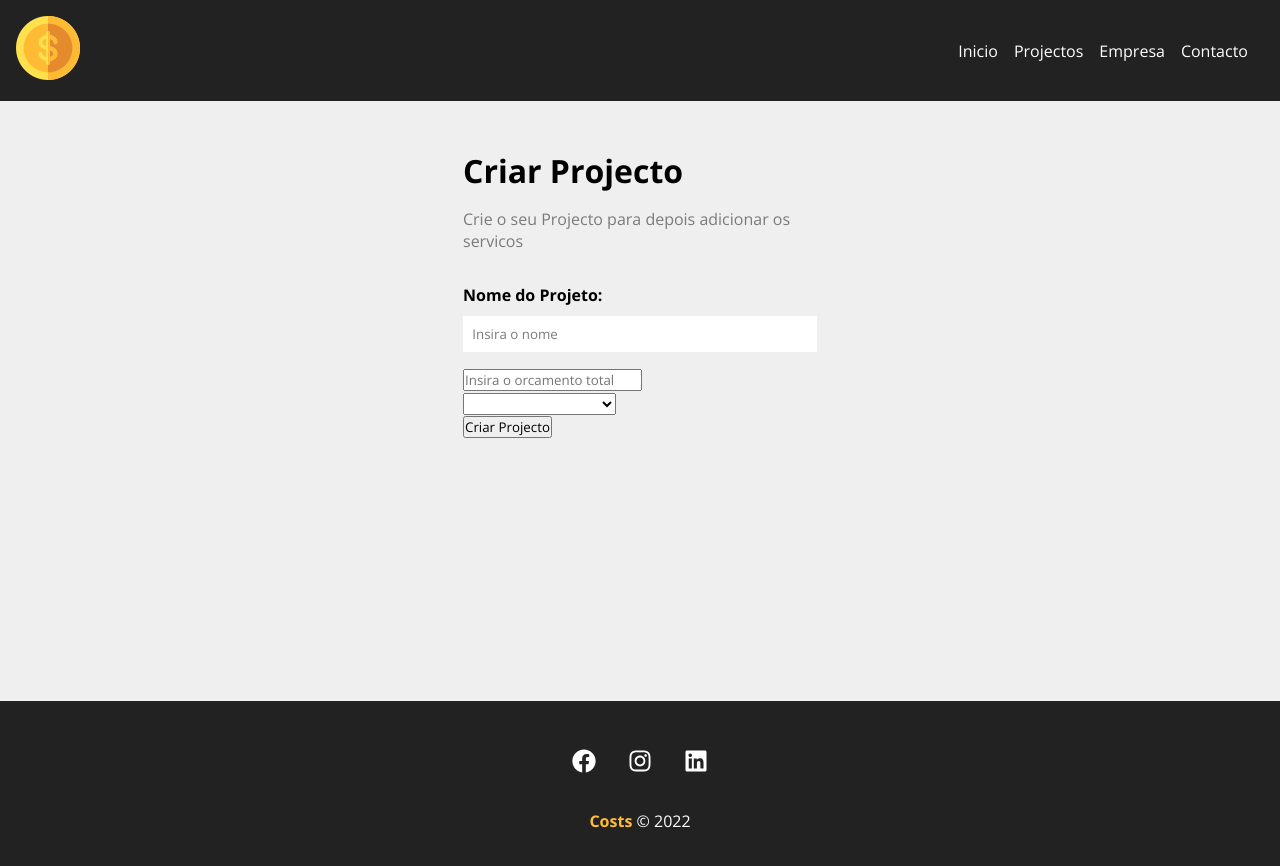
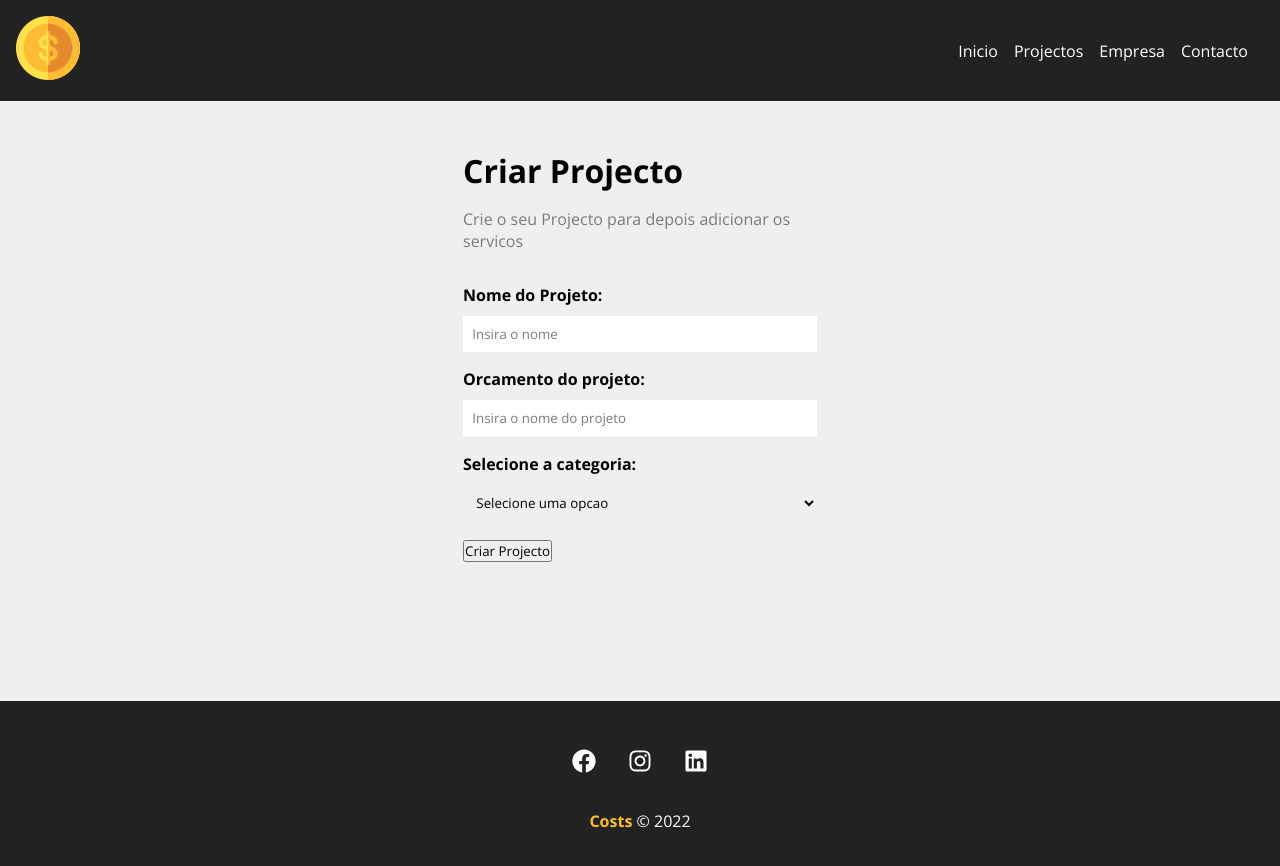
Before and after one commit to queirozSousa/projecto_react, a React (Create React App) app: page /newproject in a window 1280 px wide. Shown: the top 866 px of the page. Built offline with nearby package versions, Linux system fonts and the light colour scheme.

Commit message:
Component Form

```diff
--- /dev/null
+++ b/src/components/form/Select.js
@@ -0,0 +1,14 @@
+import styles from './Select.module.css'
+
+function Select({text, name,options, handleOnchange, value}){
+    return(
+        <div className={styles.form_control}>
+            <label htmlFor={name}>{text}: </label>
+            <select name={name} id={name}>
+                <option> Selecione uma opcao</option>
+            </select>
+        </div>
+    )
+}
+
+export default Select
--- /dev/null
+++ b/src/components/form/Select.module.css
@@ -0,0 +1,16 @@
+.form_control {
+    display: flex;
+    flex-direction: column;
+    margin-bottom: 1em;
+}
+
+.form_control label{
+    margin-bottom: .6em;
+    font-weight: bold;
+}
+
+.form_control select{
+    padding: .7em ;
+    border-radius: 0;
+    border: none;
+}
--- a/src/components/project/ProjectForm.js
+++ b/src/components/project/ProjectForm.js
@@ -1,18 +1,13 @@
 import Input from '../form/Input'
+import Select from '../form/Select'
 import styles from './Project.module.css'
 
 function ProjecForm(){
     return(
         <form className={styles.form}>
             <Input type='text' text='Nome do Projeto' name='name' placeholder='Insira o nome'/>
-            <div>
-                <input type="number" placeholder="Insira o orcamento total"/>
-            </div>
-            <div>
-                <select name="category_id">
-                 <option disabled>Selecione a categoria</option>
-                </select>
-            </div>
+            <Input type='number' text='Orcamento do projeto' name='budget' placeholder='Insira o nome do projeto'/>
+            <Select name='category_id' text='Selecione a categoria' />
             <div>
                 <input type="submit" value='Criar Projecto' />
             </div>
```
Also changed, not shown: src/components/form/SubmitButton.js (added), src/components/form/SubmitButton.module.css (added).
